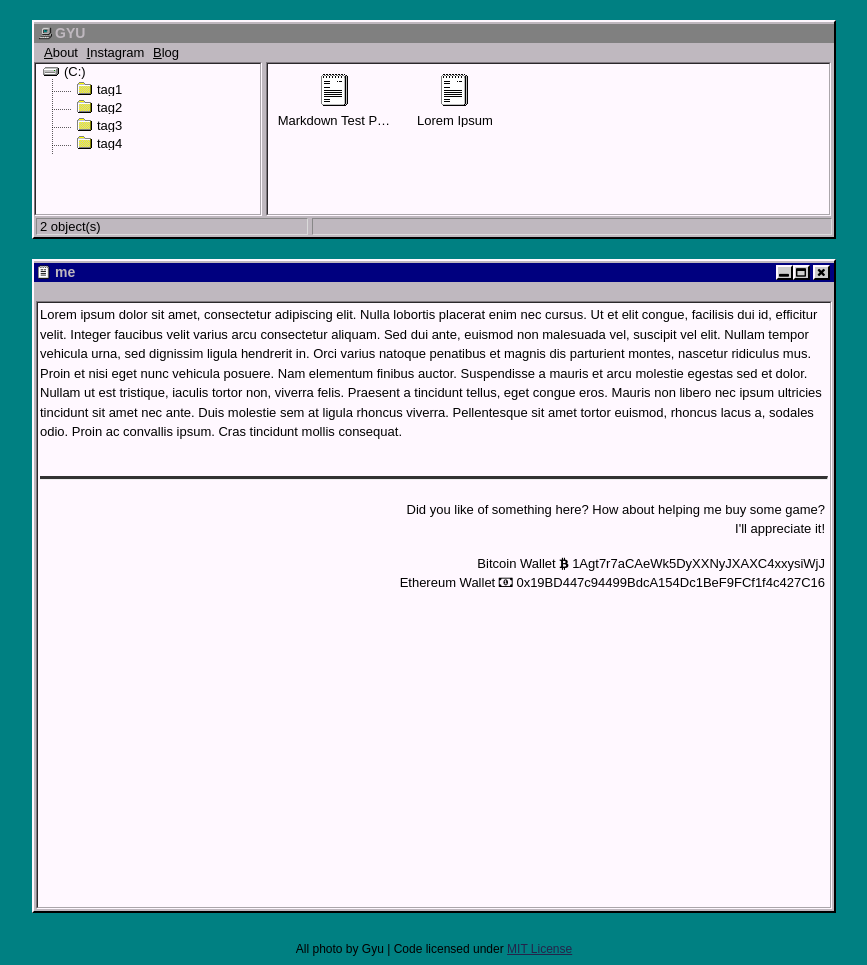
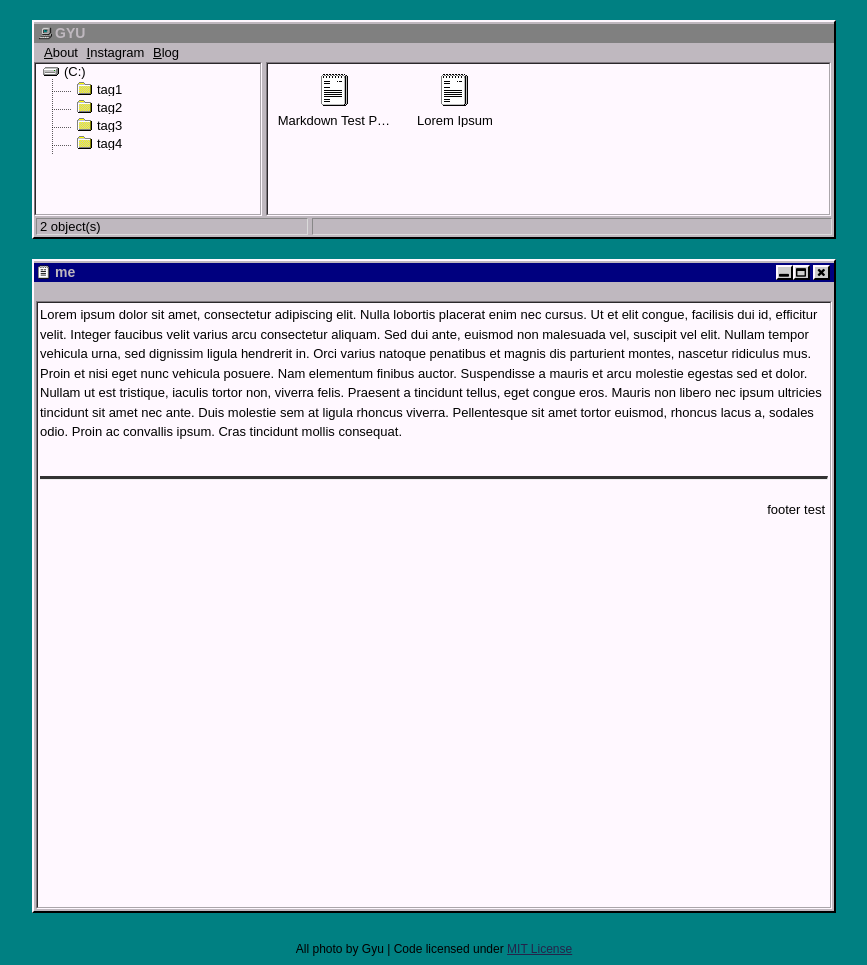
Before and after one commit to likegyu/gyu, a Jekyll site: the page built from me/index.md, in a window 1280 px wide. Shown: the whole page, without its empty margins (206-1073 px from the left). Built offline with Jekyll 4.4.1, drawn with Linux system fonts in a browser that asks for light colours.

Commit message:
Update donate.html

```diff
--- a/_includes/donate.html
+++ b/_includes/donate.html
@@ -2,7 +2,5 @@
 <hr>
 <br>
 <div class="donate">
-	<p>Did you like of something here? How about helping me buy some game?<br>
-	I'll appreciate it!</p>
-	<p>Bitcoin Wallet <i class="fa fa-btc"></i> 1Agt7r7aCAeWk5DyXXNyJXAXC4xxysiWjJ<br>Ethereum Wallet <i class="fa fa-money"></i> 0x19BD447c94499BdcA154Dc1BeF9FCf1f4c427C16</p>
+	<p>footer test</p>
 </div>
```
